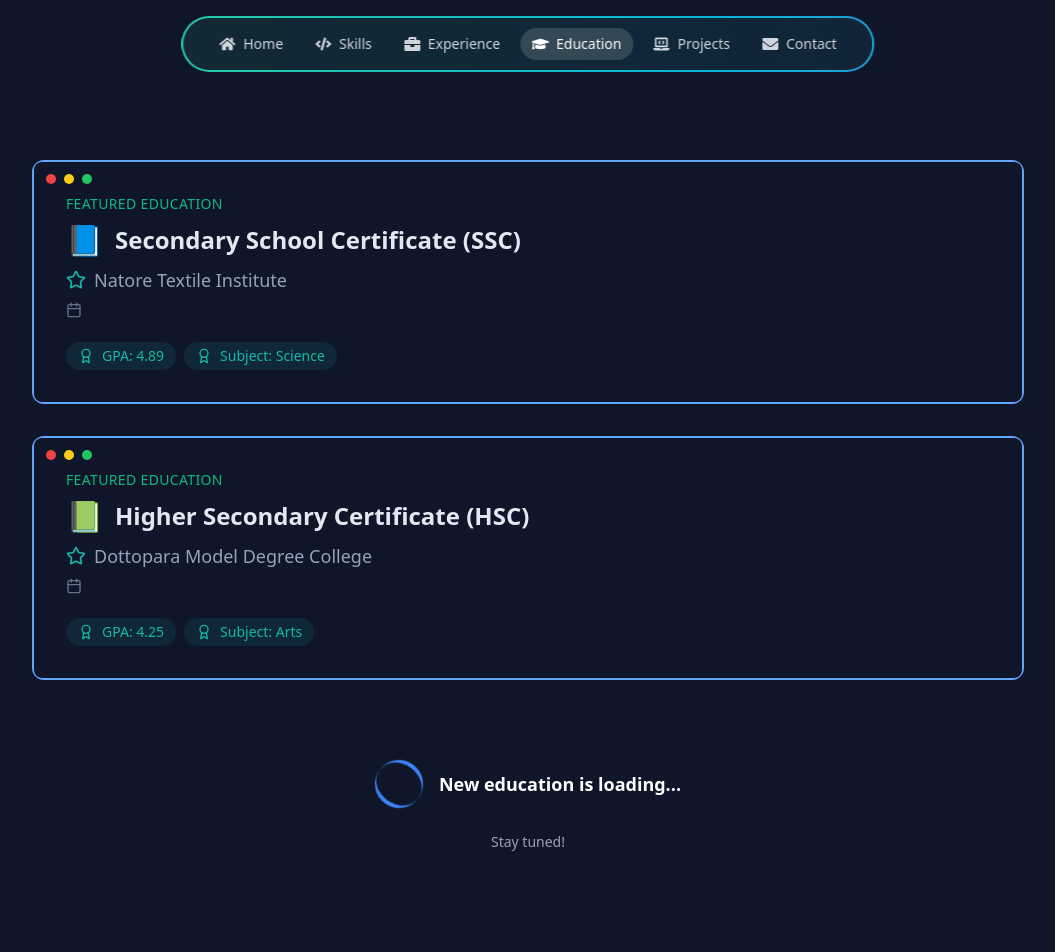
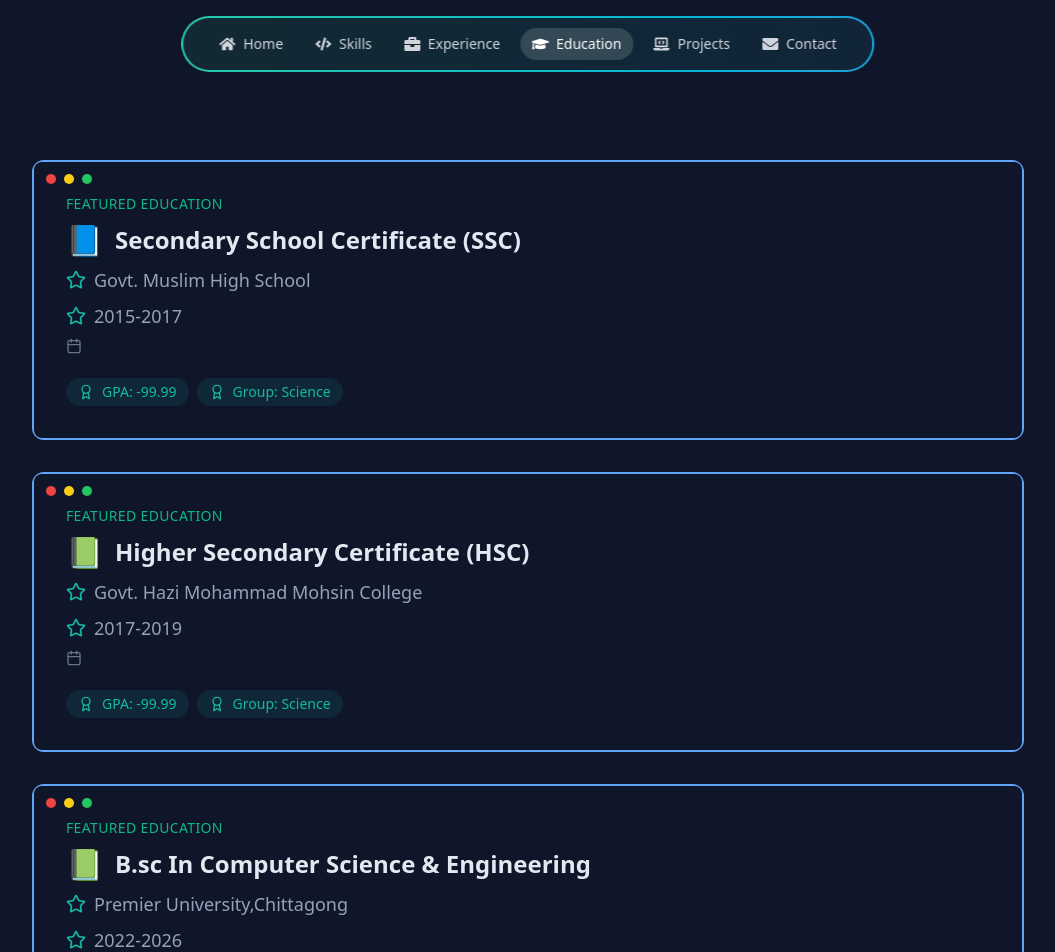
Before and after one commit to Hafiz-Sakib/portfolio, a React (Vite) app: page /education in a window 1280 px wide. Shown: the top 952 px of the page, without its empty margins (112-1167 px from the left). Built offline with nearby package versions, Linux system fonts and the light colour scheme.

Commit message:
Update education section with new schools, timelines, and achievements

```diff
--- a/src/components/Education.jsx
+++ b/src/components/Education.jsx
@@ -8,15 +8,24 @@ const EducationSection = () => {
   const educationData = [
     {
       degree: "Secondary School Certificate (SSC)",
-      school: "Natore Textile Institute",
+      school: "Govt. Muslim High School",
+      timeline: "2015-2017",
       mascot: "📘",
-      achievements: ["GPA: 4.89", "Subject: Science"],
+      achievements: ["GPA: -99.99", "Group: Science"],
     },
     {
       degree: "Higher Secondary Certificate (HSC)",
-      school: "Dottopara Model Degree College",
+      school: "Govt. Hazi Mohammad Mohsin College",
+      timeline: "2017-2019",
       mascot: "📗",
-      achievements: ["GPA: 4.25", "Subject: Arts"],
+      achievements: ["GPA: -99.99", "Group: Science"],
+    },
+    {
+      degree: "B.sc In Computer Science & Engineering",
+      school: "Premier University,Chittagong",
+      timeline: "2022-2026",
+      mascot: "📗",
+      achievements: ["CGPA: -99.99", "Major: Software Engineering"],
     },
   ];
 
@@ -61,6 +70,10 @@ const EducationSection = () => {
                       <Star className="w-5 h-5 text-teal-500" />
                       {edu.school}
                     </p>
+                    <p className="text-lg text-slate-400 flex items-center gap-2">
+                      <Star className="w-5 h-5 text-teal-500" />
+                      {edu.timeline}
+                    </p>
                     <p className="text-slate-500 flex items-center gap-2">
                       <Calendar className="w-4 h-4" />
                       {edu.year}
```
